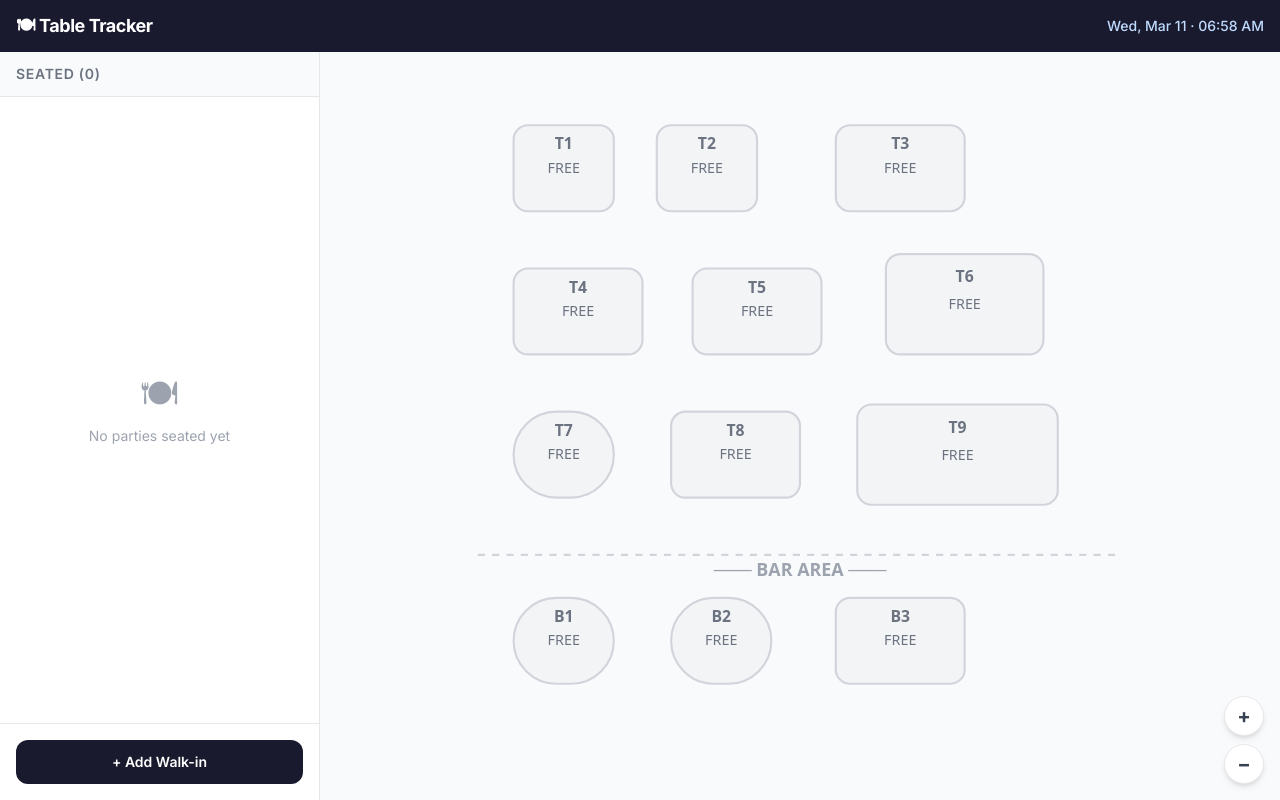
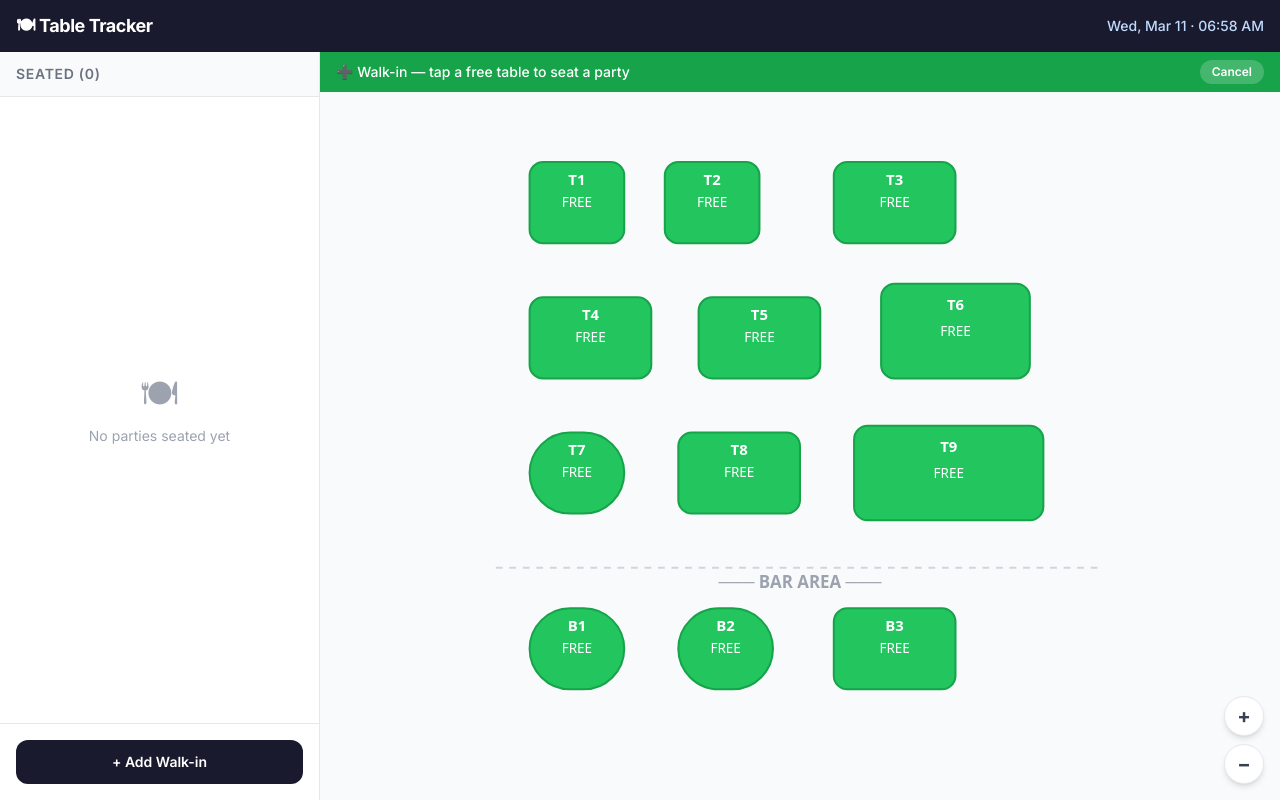
Before and after one commit to SimonLLawrence/table-tracker, a React (Vite) app: page / in a window 1280 px wide. Both pictures are taken after a click on the button "+ Add Walk-in". Built offline with nearby package versions, Linux system fonts and the light colour scheme.

Commit message:
fix: Add Walk-in button now activates walk-in mode on floor plan

```diff
--- a/src/App.tsx
+++ b/src/App.tsx
@@ -21,22 +21,34 @@
   const [sheet, setSheet] = useState<ActiveSheet>(null)
   const [mobileTab, setMobileTab] = useState<MobileTab>('guests')
   const [moveDest, setMoveDest] = useState<Table | null>(null)
+  const [walkInMode, setWalkInMode] = useState(false)
   const { groups, moveMode } = useStore()
 
   // Clear moveDest when moveMode becomes inactive
   useEffect(() => {
-    if (!moveMode.active) {
-      setMoveDest(null)
-    }
+    if (!moveMode.active) setMoveDest(null)
   }, [moveMode.active])
 
+  // Exit walk-in mode if a sheet opens or move mode activates
+  useEffect(() => {
+    if (sheet || moveMode.active) setWalkInMode(false)
+  }, [sheet, moveMode.active])
+
   const handleTableClick = (table: Table) => {
-    if (moveMode.active && moveMode.groupId) {
+    // Walk-in mode: only allow picking a free table
+    if (walkInMode) {
       if (table.status === 'free') {
-        setMoveDest(table)
+        setWalkInMode(false)
+        setSheet({ type: 'seat', table })
       }
       return
     }
+
+    if (moveMode.active && moveMode.groupId) {
+      if (table.status === 'free') setMoveDest(table)
+      return
+    }
+
     if (table.status === 'free') {
       setSheet({ type: 'seat', table })
     } else if (table.currentGroupId) {
@@ -50,8 +62,8 @@
   }
 
   const handleAddWalkIn = () => {
-    // Switch to floor plan on mobile so user can pick a table
-    setMobileTab('floor')
+    setWalkInMode(true)
+    setMobileTab('floor') // switch to floor on mobile
   }
 
   return (
@@ -67,7 +79,11 @@
           />
         </div>
         <div className="flex-1 overflow-hidden">
-          <FloorPlan onSelectTable={handleTableClick} />
+          <FloorPlan
+            onSelectTable={handleTableClick}
+            walkInMode={walkInMode}
+            onCancelWalkIn={() => setWalkInMode(false)}
+          />
         </div>
       </div>
 
@@ -79,7 +95,11 @@
             onAddWalkIn={handleAddWalkIn}
           />
         ) : (
-          <FloorPlan onSelectTable={handleTableClick} />
+          <FloorPlan
+            onSelectTable={handleTableClick}
+            walkInMode={walkInMode}
+            onCancelWalkIn={() => setWalkInMode(false)}
+          />
         )}
         {/* Tab bar */}
         <div className="shrink-0 flex border-t border-gray-200 bg-white">
@@ -103,19 +123,13 @@
       </div>
 
       {/* Bottom sheets */}
-      <BottomSheet
-        open={sheet?.type === 'seat'}
-        onClose={() => setSheet(null)}
-      >
+      <BottomSheet open={sheet?.type === 'seat'} onClose={() => setSheet(null)}>
         {sheet?.type === 'seat' && (
           <SeatPartySheet table={sheet.table} onClose={() => setSheet(null)} />
         )}
       </BottomSheet>
 
-      <BottomSheet
-        open={sheet?.type === 'group'}
-        onClose={() => setSheet(null)}
-      >
+      <BottomSheet open={sheet?.type === 'group'} onClose={() => setSheet(null)}>
         {sheet?.type === 'group' && (
           <GroupDetailSheet group={sheet.group} onClose={() => setSheet(null)} />
         )}
--- a/src/components/FloorPlan.tsx
+++ b/src/components/FloorPlan.tsx
@@ -5,6 +5,8 @@
 
 interface Props {
   onSelectTable: (table: Table) => void
+  walkInMode?: boolean
+  onCancelWalkIn?: () => void
 }
 
 interface Transform {
@@ -17,7 +19,7 @@
 const MAX_SCALE = 4
 const INITIAL: Transform = { scale: 1, x: 0, y: 0 }
 
-export function FloorPlan({ onSelectTable }: Props) {
+export function FloorPlan({ onSelectTable, walkInMode = false, onCancelWalkIn }: Props) {
   const { floorPlan, groups, moveMode, cancelMoveMode } = useStore()
   const containerRef = useRef<HTMLDivElement>(null)
   const [transform, setTransform] = useState<Transform>(INITIAL)
@@ -155,6 +157,8 @@
     if (didDrag.current) return
     if (moveMode.active) {
       if (table.status === 'free') onSelectTable(table)
+    } else if (walkInMode) {
+      if (table.status === 'free') onSelectTable(table)
     } else {
       onSelectTable(table)
     }
@@ -168,6 +172,11 @@
       const sourceTable = floorPlan.tables.find(t => t.currentGroupId === moveMode.groupId)
       if (table.id === sourceTable?.id)
         return { bg: '#fbbf24', border: '#f59e0b', text: '#92400e' }
+      if (table.status === 'free')
+        return { bg: '#22c55e', border: '#16a34a', text: '#fff' }
+      return { bg: '#d1d5db', border: '#9ca3af', text: '#9ca3af' }
+    }
+    if (walkInMode) {
       if (table.status === 'free')
         return { bg: '#22c55e', border: '#16a34a', text: '#fff' }
       return { bg: '#d1d5db', border: '#9ca3af', text: '#9ca3af' }
@@ -192,6 +201,17 @@
           </span>
           <button
             onClick={cancelMoveMode}
+            className="ml-4 px-3 py-1 rounded-full bg-white/20 hover:bg-white/30 text-white text-xs font-semibold"
+          >
+            Cancel
+          </button>
+        </div>
+      )}
+      {walkInMode && !moveMode.active && (
+        <div className="shrink-0 bg-green-600 text-white px-4 py-2 flex items-center justify-between text-sm font-medium z-10">
+          <span>➕ Walk-in — tap a free table to seat a party</span>
+          <button
+            onClick={onCancelWalkIn}
             className="ml-4 px-3 py-1 rounded-full bg-white/20 hover:bg-white/30 text-white text-xs font-semibold"
           >
             Cancel
```
